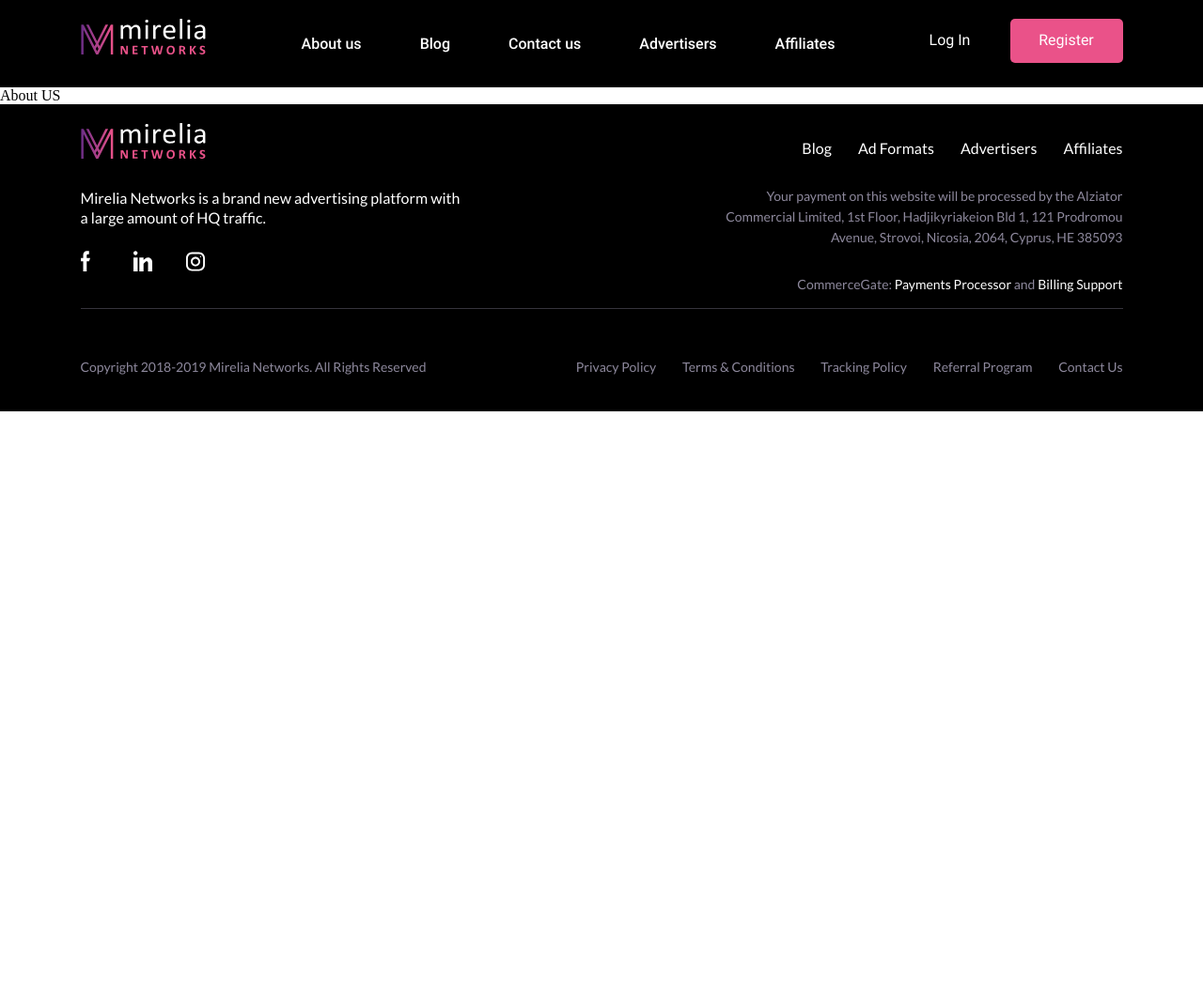
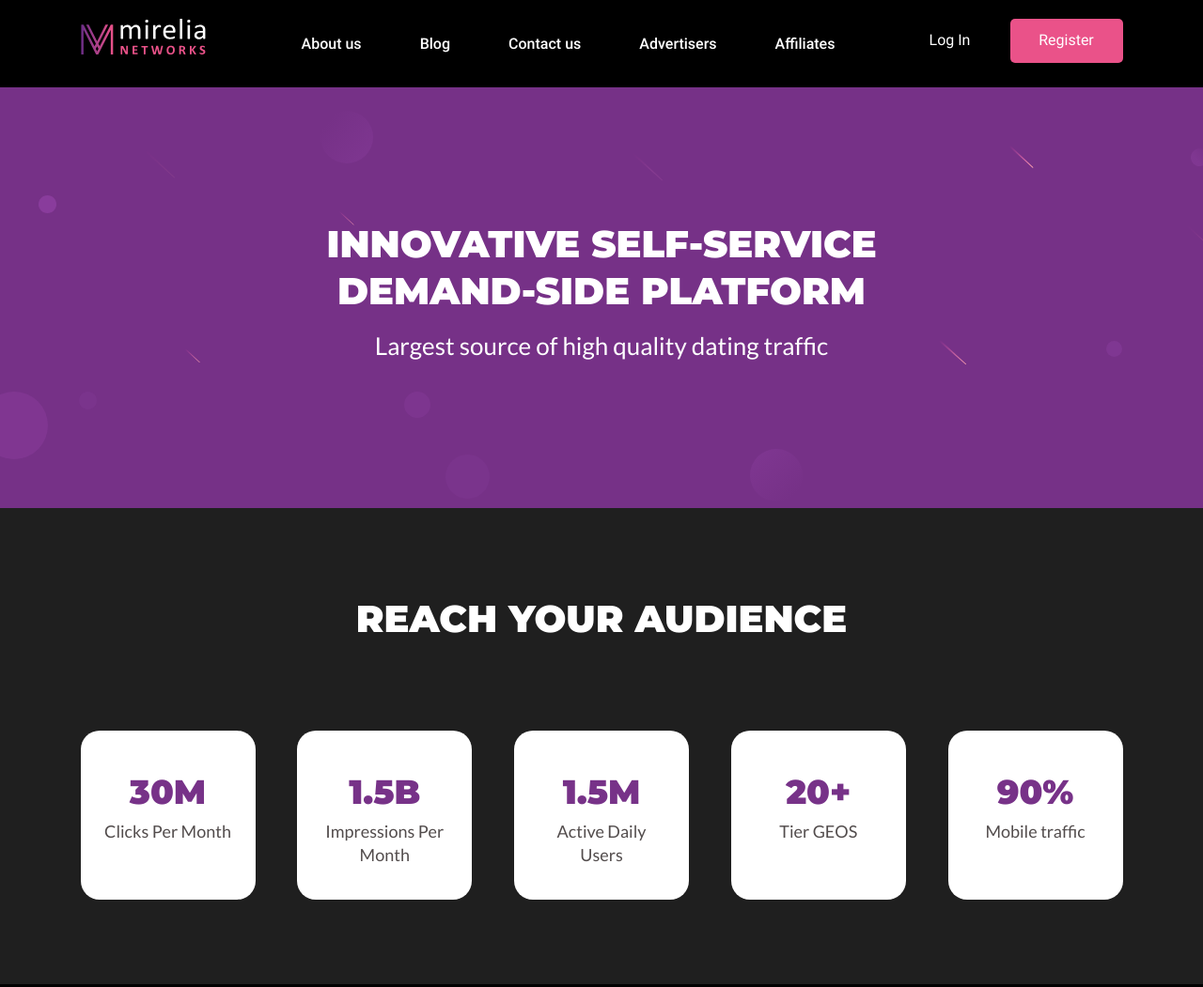
Before and after one commit to Styllerr/mirelia, a plain HTML site: page about.html in a window 1280 px wide. Shown: the top 1051 px of the page at 94% size. Before the commit the page ends 800 px from the top, so only its background shows below. Drawn offline with Linux system fonts and the light colour scheme.

Commit message:
add about page

```diff
--- a/about.html
+++ b/about.html
@@ -46,7 +46,48 @@
 
     </header>
     <main class="about-page-main">
-        About US
+        <article class="about-innovative">
+            <div class="about-innovative__caption">
+                <h1 class="about-innovative__caption-row">
+                    Innovative Self-Service
+                </h1>
+                <h2 class="about-innovative__caption-row">
+                    Demand-Side Platform
+                </h2>
+                <p class="about-innovative__text">
+                    Largest source of high quality dating traffic
+                </p>
+            </div>
+        </article>
+        <section class="about-reach-section">
+            <div class="about-reach-section__wrapper">
+                <h2 class="about-reach-section__caption">
+                    Reach your Audience
+                </h2>
+                <div class="about-reach-section__card-wrapper">
+                    <div class="about-reach-section__card reach-card">
+                        <h4 class="reach-card__value">30M</h4>
+                        <p class="reach-card__description">Clicks Per Month</p>
+                    </div>
+                    <div class="about-reach-section__card reach-card">
+                        <h4 class="reach-card__value">1.5B</h4>
+                        <p class="reach-card__description">Impressions Per Month</p>
+                    </div>
+                    <div class="about-reach-section__card reach-card">
+                        <h4 class="reach-card__value">1.5M</h4>
+                        <p class="reach-card__description">Active Daily Users</p>
+                    </div>
+                    <div class="about-reach-section__card reach-card">
+                        <h4 class="reach-card__value">20+</h4>
+                        <p class="reach-card__description">Tier GEOS</p>
+                    </div>
+                    <div class="about-reach-section__card reach-card">
+                        <h4 class="reach-card__value">90%</h4>
+                        <p class="reach-card__description">Mobile traffic</p>
+                    </div>
+                </div>
+            </div>
+        </section>
     </main>
     <footer class="page-footer">
         <div class="page-footer__wrapper">
--- a/scss/abstracts/_variables.scss
+++ b/scss/abstracts/_variables.scss
@@ -6,6 +6,7 @@ $ship-gray: #36343c;
 $eminence: #773288;
 $lavender-gray: #c8afd7;
 $manatee: #8d889c;
+$emperor: #524C4C;
 
 
 $padding-xlg: 15.3125%;
--- a/scss/base/_base.scss
+++ b/scss/base/_base.scss
@@ -14,3 +14,6 @@ header, main, footer {
     max-width: 1440px;
     margin: 0 auto;
 }
+body {
+    background-color: rgb(138, 138, 138);
+}
--- /dev/null
+++ b/scss/layout/_about-innovative.scss
@@ -0,0 +1,35 @@
+.about-innovative {
+    background: url(/image/svg/background05.svg) no-repeat;
+    &__caption {
+        max-width: 1109px;
+        margin: 0 auto;
+        display: flex;
+        flex-wrap: wrap;
+        justify-content: center;
+        width: 100%;
+        padding: 142px 0 140px;
+        &-row {
+            font-family: "Montserrat";
+            font-style: normal;
+            font-weight: 900;
+            font-size: 40px;
+            line-height: 50px;
+            margin: 0;
+            color: $white;
+            text-align: center;
+            text-transform: uppercase;
+            color: $white;
+        }
+    }
+    &__text {
+        width: 100%;
+        font-family: "Lato";
+        font-style: normal;
+        font-weight: normal;
+        font-size: 26px;
+        line-height: 66px;
+        text-align: center;
+        color: $white;
+        margin: 0;
+    }
+}
--- /dev/null
+++ b/scss/layout/_about-reach.scss
@@ -0,0 +1,62 @@
+.about-reach-section {
+    background: $mine-shaft;
+    padding: 85px 0 90px;
+    &__wrapper {
+        max-width: 1109px;
+        margin: 0 auto;
+        display: flex;
+        flex-wrap: wrap;
+        justify-content: space-between;
+    }
+    &__caption {
+        margin: 0;
+        width: 100%;
+        font-family: "Montserrat";
+        font-style: normal;
+        font-weight: 900;
+        font-size: 40px;
+        line-height: 66px;
+        text-align: center;
+        text-transform: uppercase;
+        color: $white;
+    }
+    &__card-wrapper {
+        width: 100%;
+        margin-top: 86px;
+        display: flex;
+        flex-wrap: wrap;
+        justify-content: space-between;
+    }
+}
+.reach-card {
+    width: 186px;
+    height: 180px;
+    padding-top: 53px;
+    background: $white;
+    border-radius: 20px;
+    display: flex;
+    flex-direction: column;
+    align-items: center;
+    flex-wrap: wrap;
+    &__value {
+        font-family: "Montserrat";
+        font-style: normal;
+        font-weight: 900;
+        font-size: 36px;
+        line-height: 25px;
+        font-feature-settings: "liga" off, "calt" off;
+        color: $eminence;
+        margin: 0;
+    }
+    &__description {
+        width: 140px;
+        font-family: "Lato";
+        font-style: normal;
+        font-weight: normal;
+        font-size: 18px;
+        line-height: 25px;
+        color: $emperor;
+        text-align: center;
+        margin: 17px 0 0;
+    }
+}
--- a/scss/layout/_index-ad-formats.scss
+++ b/scss/layout/_index-ad-formats.scss
@@ -1,6 +1,7 @@
 .ad-formats-section {
     height: 1140.82px;
-    background: transparent url(/image/svg/background02.svg) no-repeat;
+    background: url(/image/svg/background02.svg) no-repeat,
+        linear-gradient(to bottom, $black 50%, $white 50%);
     &__wrapper {
         max-width: 1109px;
         margin: 0 auto;
--- a/scss/layout/_index-ad-network.scss
+++ b/scss/layout/_index-ad-network.scss
@@ -1,7 +1,6 @@
 .ad-network {
     position: relative;
-    background: url(/image/svg/background01.svg) no-repeat;
-    background-color: $black;
+    background: url(/image/svg/background01.svg) no-repeat, $black;
     &__wrapper {
         max-width: 1109px;
         margin: 0 auto;
@@ -22,7 +21,7 @@
             color: $white;
             text-align: center;
             text-transform: uppercase;
-            color: #ffffff;
+            color: $white;
         }
     }
     &__spaceman {
--- a/scss/main.scss
+++ b/scss/main.scss
@@ -11,4 +11,4 @@
 'layout/index-advertise', 'layout/index-ad-formats', 'layout/index-targeting',
 'layout/index-logo-section', 'layout/index-increas-leads';
 
-@import 'layout/index-header';
+@import 'layout/about-innovative', 'layout/about-reach';
```
Also changed, not shown: css/main.css, css/main.min.css, image/svg/background05.svg (added), image/svg/method-draw-image.svg (deleted), 2 other files.
